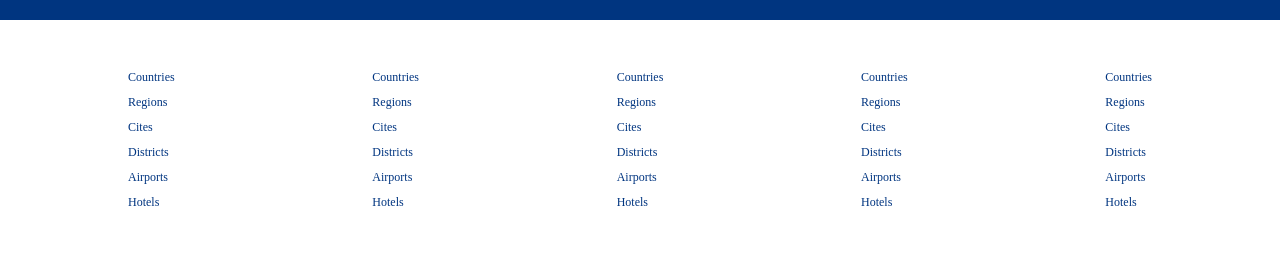
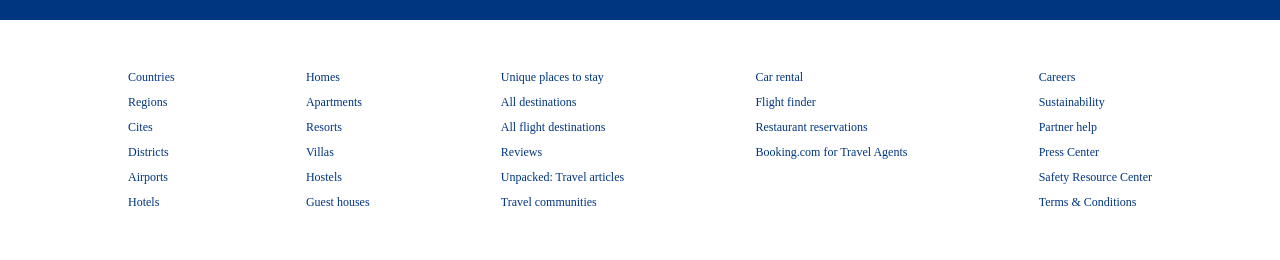
Before and after one commit to mohamedinfath99/hotel-booking-app, a React (Create React App) app in the folder frontend/: page / in a window 1280 px wide. Shown: the part 1333-1593 px from the top of the page. Built offline with nearby package versions, Linux system fonts and the light colour scheme; no server answers; a web font is replaced by a local one.

Commit message:
file modified

```diff
--- a/frontend/src/components/footer/Footer.jsx
+++ b/frontend/src/components/footer/Footer.jsx
@@ -15,39 +15,37 @@
                 </ul>
 
                 <ul className="footerList">
-                    <li className="listItem">Countries</li>
-                    <li className="listItem">Regions</li>
-                    <li className="listItem">Cites</li>
-                    <li className="listItem">Districts</li>
-                    <li className="listItem">Airports</li>
-                    <li className="listItem">Hotels</li>
+                    <li className="listItem">Homes</li>
+                    <li className="listItem">Apartments</li>
+                    <li className="listItem">Resorts</li>
+                    <li className="listItem">Villas</li>
+                    <li className="listItem">Hostels</li>
+                    <li className="listItem">Guest houses</li>
                 </ul>
 
                 <ul className="footerList">
-                    <li className="listItem">Countries</li>
-                    <li className="listItem">Regions</li>
-                    <li className="listItem">Cites</li>
-                    <li className="listItem">Districts</li>
-                    <li className="listItem">Airports</li>
-                    <li className="listItem">Hotels</li>
+                    <li className="listItem">Unique places to stay</li>
+                    <li className="listItem">All destinations</li>
+                    <li className="listItem">All flight destinations</li>
+                    <li className="listItem">Reviews</li>
+                    <li className="listItem">Unpacked: Travel articles</li>
+                    <li className="listItem">Travel communities</li>
                 </ul>
 
                 <ul className="footerList">
-                    <li className="listItem">Countries</li>
-                    <li className="listItem">Regions</li>
-                    <li className="listItem">Cites</li>
-                    <li className="listItem">Districts</li>
-                    <li className="listItem">Airports</li>
-                    <li className="listItem">Hotels</li>
+                    <li className="listItem">Car rental</li>
+                    <li className="listItem">Flight finder</li>
+                    <li className="listItem">Restaurant reservations</li>
+                    <li className="listItem">Booking.com for Travel Agents</li>
                 </ul>
 
                 <ul className="footerList">
-                    <li className="listItem">Countries</li>
-                    <li className="listItem">Regions</li>
-                    <li className="listItem">Cites</li>
-                    <li className="listItem">Districts</li>
-                    <li className="listItem">Airports</li>
-                    <li className="listItem">Hotels</li>
+                    <li className="listItem">Careers</li>
+                    <li className="listItem">Sustainability</li>
+                    <li className="listItem">Partner help</li>
+                    <li className="listItem">Press Center</li>
+                    <li className="listItem">Safety Resource Center</li>
+                    <li className="listItem">Terms & Conditions</li>
                 </ul>
             </div>
 
```
